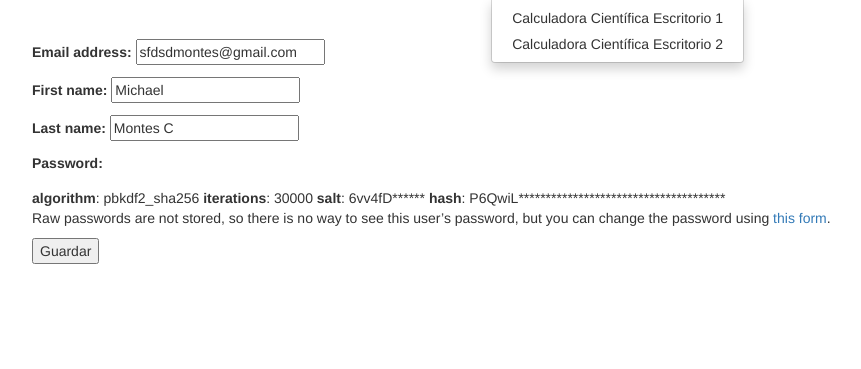
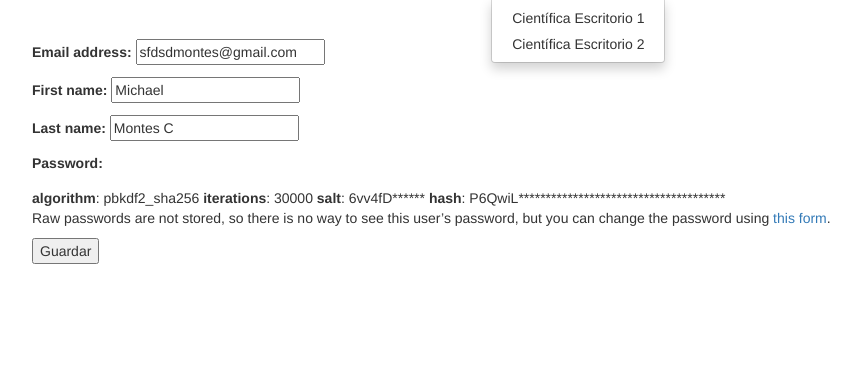
Before and after one commit to michmoca/proyecto-estadisticautn, a Django app: page /account/profile/edit/ in a window 1280 px wide, after a click on "Calculadoras". Shown: the part 51-420 px from the top of the page, without its empty margins (38-899 px from the left). Run offline with Django 3.2, Linux system fonts and the light colour scheme; a user stored in the database is signed in; some libraries are stand-ins or nearby versions.

```diff
--- a/accounts/templates/base.html
+++ b/accounts/templates/base.html
@@ -58,8 +58,8 @@
                     Calculadoras <span class="caret"></span>
                   </a>
                   <ul class="dropdown-menu">
-                    <li><a href="/home/calculadora1/">Calculadora Científica Escritorio 1</a></li>
-                    <li><a href="/home/calculadora2/">Calculadora Científica Escritorio 2</a></li>
+                    <li><a href="/home/calculadora1/">Científica Escritorio 1</a></li>
+                    <li><a href="/home/calculadora2/">Científica Escritorio 2</a></li>
                   </ul>
                 </li>
 
```
Also changed, not shown: accounts/static/accounts/calculadora.css.
